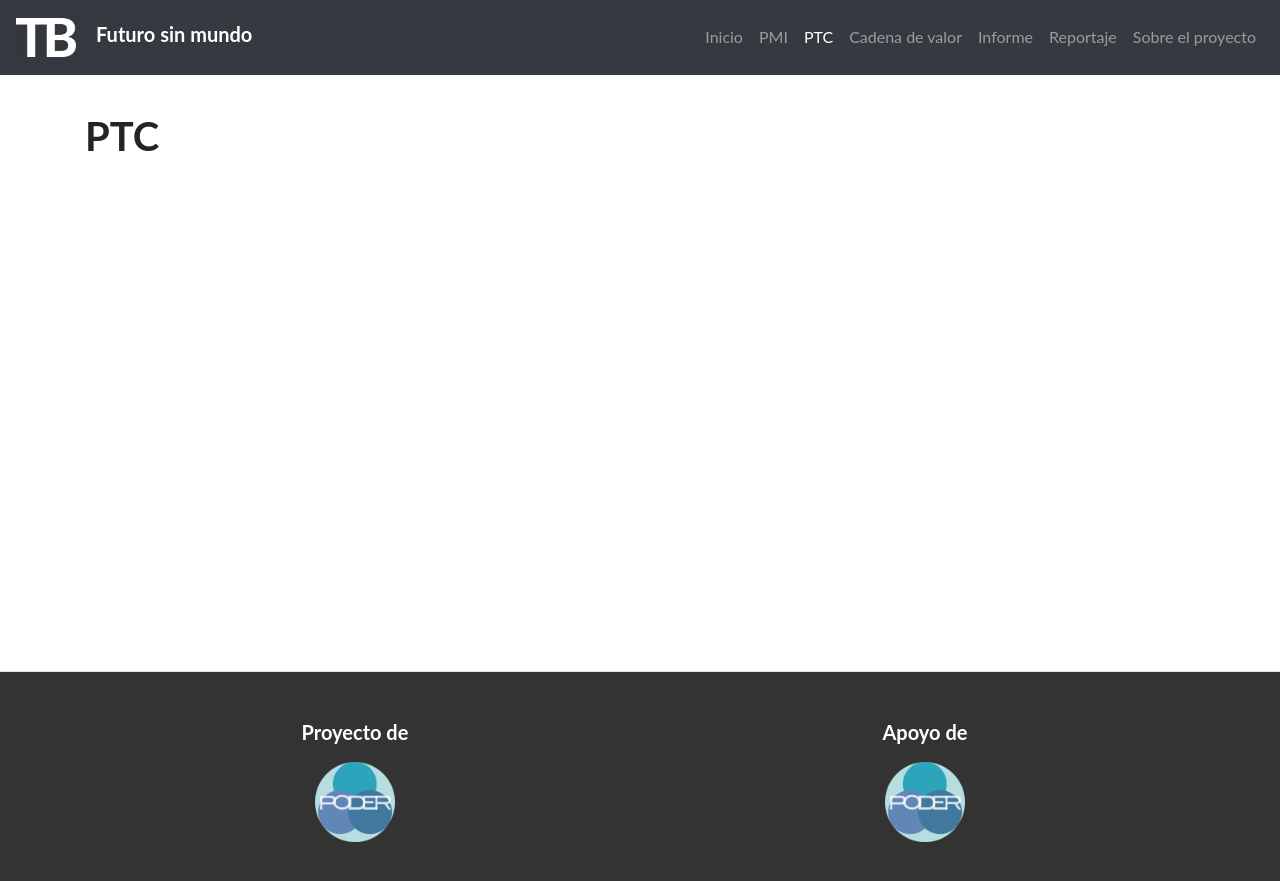
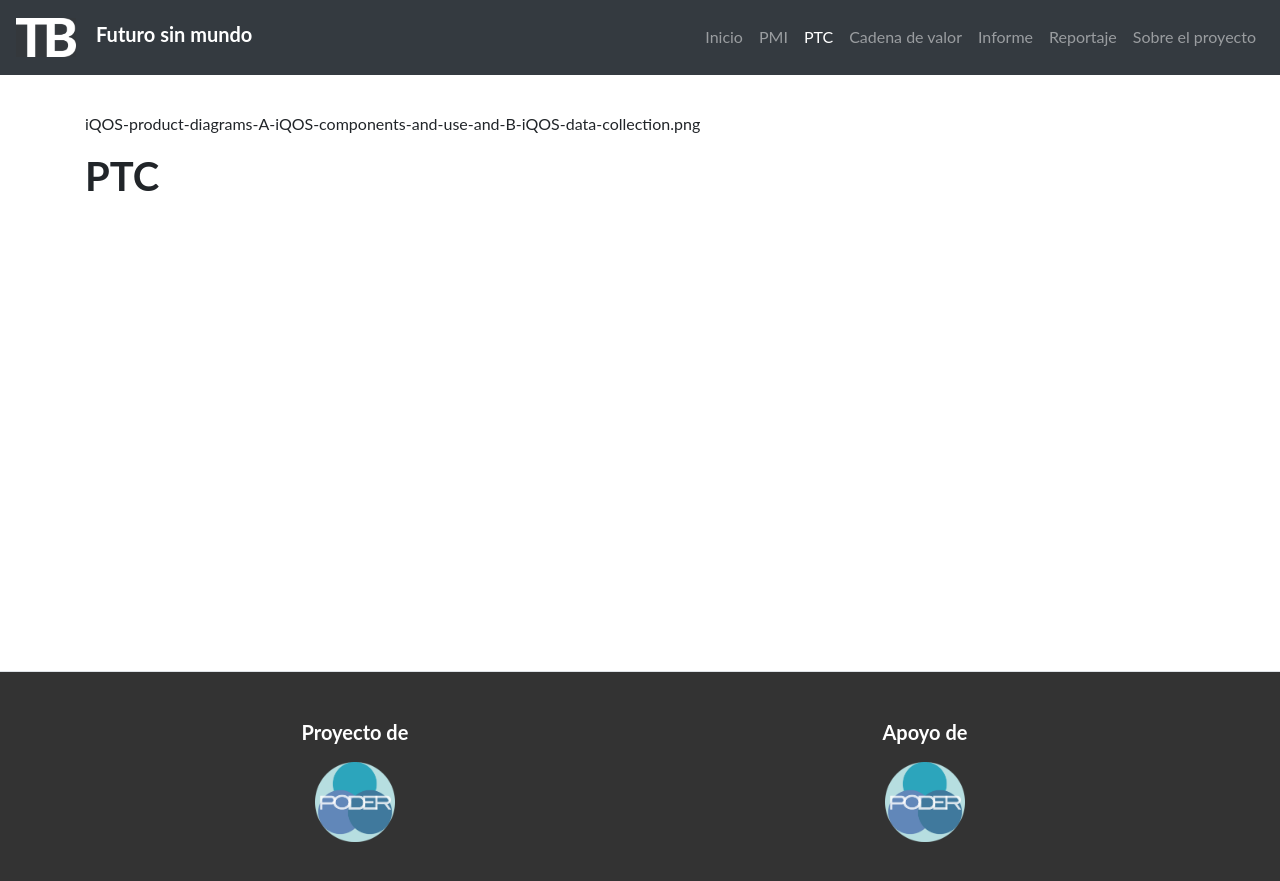
Before and after one commit to ProjectPODER/futurosinmundo, a Jekyll site: the page built from 3-ptc.md, in a window 1280 px wide. Shown: the top 881 px of the page. Built offline with Jekyll 4.4.1, drawn with Linux system fonts in a browser that asks for light colours.

Commit message:
Update 3-ptc.md

```diff
--- a/3-ptc.md
+++ b/3-ptc.md
@@ -3,5 +3,6 @@ layout: page
 title: PTC
 permalink: /ptc/
 ---
+iQOS-product-diagrams-A-iQOS-components-and-use-and-B-iQOS-data-collection.png
 
 # PTC
```
